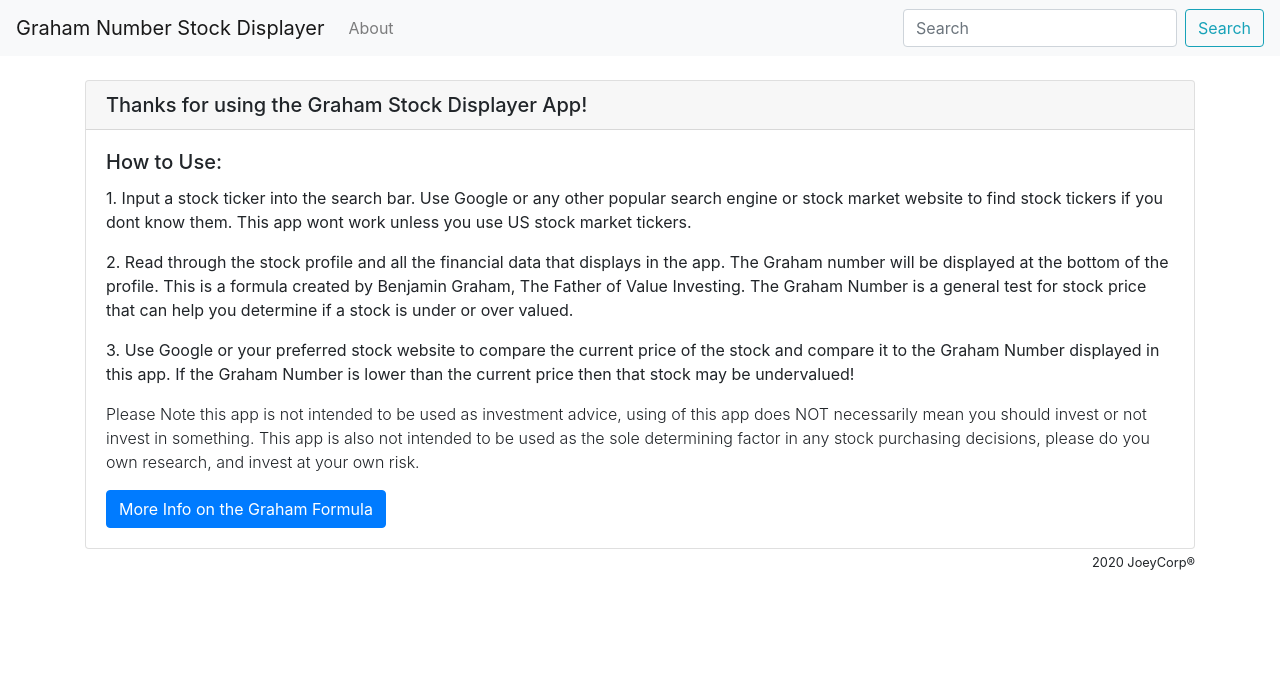
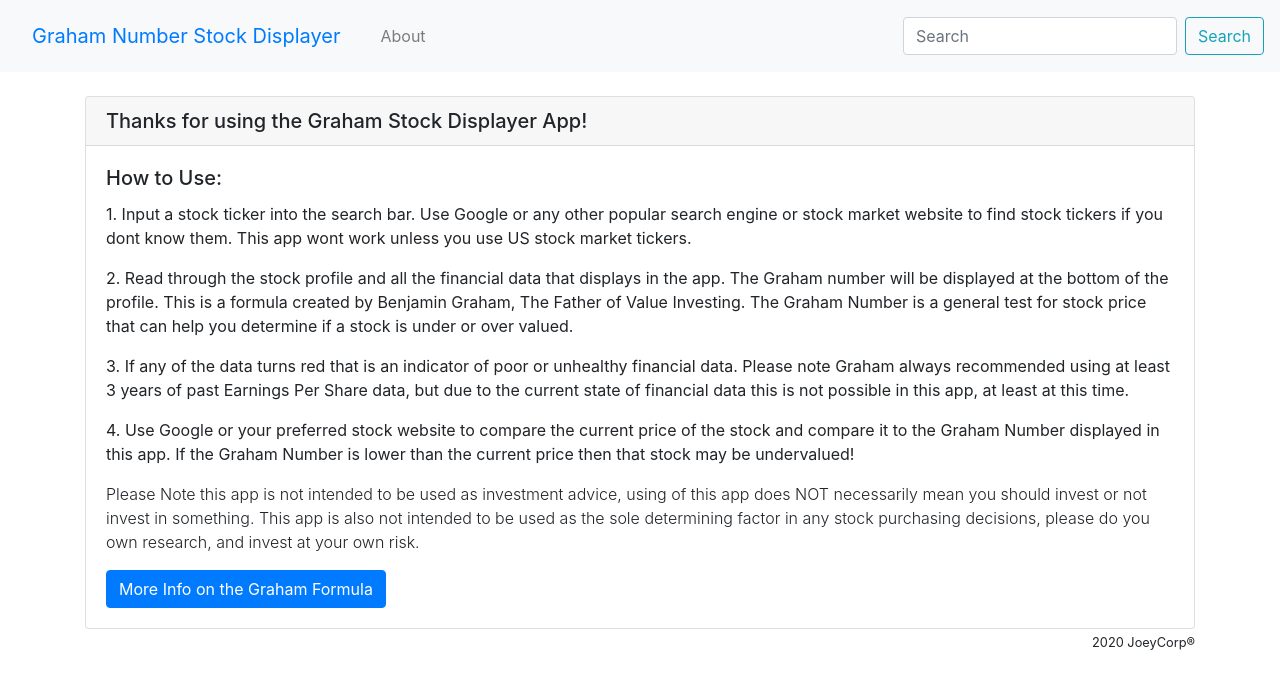
Before and after one commit to SteelMasterJ/Stock-Info-Displayer-App, a React (Create React App) app: page /about in a window 1280 px wide. Shown: the top 688 px of the page. Built offline with nearby package versions, Linux system fonts and the light colour scheme; no server answers.

Commit message:
Minor Updates

```diff
--- a/src/components/About.js
+++ b/src/components/About.js
@@ -9,7 +9,8 @@ const About = props => (
                     <h5 className="card-title">How to Use:</h5>
                     <p className="card-text">1. Input a stock ticker into the search bar. Use Google or any other popular search engine or stock market website to find stock tickers if you dont know them. This app wont work unless you use US stock market tickers.</p>
                     <p className="card-text">2. Read through the stock profile and all the financial data that displays in the app. The Graham number will be displayed at the bottom of the profile. This is a formula created by Benjamin Graham, The Father of Value Investing. The Graham Number is a general test for stock price that can help you determine if a stock is under or over valued.</p>
-                    <p className="card-text">3. Use Google or your preferred stock website to compare the current price of the stock and compare it to the Graham Number displayed in this app. If the Graham Number is lower than the current price then that stock may be undervalued!</p>
+                    <p className="card-text">3. If any of the data turns red that is an indicator of poor or unhealthy financial data. Please note Graham always recommended using at least 3 years of past Earnings Per Share data, but due to the current state of financial data this is not possible in this app, at least at this time.</p>
+                    <p className="card-text">4. Use Google or your preferred stock website to compare the current price of the stock and compare it to the Graham Number displayed in this app. If the Graham Number is lower than the current price then that stock may be undervalued!</p>
                     <p className="card-text font-weight-light">Please Note this app is not intended to be used as investment advice, using of this app does NOT necessarily mean you should invest or not invest in something. This app is also not intended to be used as the sole determining factor in any stock purchasing decisions, please do you own research, and invest at your own risk.</p>
                     <a rel="noopener noreferrer" href={"https://www.investopedia.com/terms/g/graham-number.asp" + props.ticker} className="btn btn-primary" target="_blank">More Info on the Graham Formula</a>
                 </div>
--- a/src/components/Profile.js
+++ b/src/components/Profile.js
@@ -1,6 +1,4 @@
 import React from 'react';
-
-//props.description.length >= 900 ? props.description.slice(0, 750) + "..." : props.description
 
 const Profile = props => (
     <div className="App">
--- a/src/components/SearchBar.js
+++ b/src/components/SearchBar.js
@@ -40,11 +40,11 @@ const SearchForm = (props) => {
 
   return (
     <nav className="navbar navbar-expand-sm navbar-light bg-light">
-      <div className="navbar-brand">Graham Number Stock Displayer</div>
-        <div class="collapse navbar-collapse" id="navbarSupportedContent">
-          <ul class="navbar-nav mr-auto">
-          <li class="nav-item">
-            <a class="nav-link" href="/about">About</a>
+      <div className="navbar-brand"><a className="nav-link" href="/">Graham Number Stock Displayer</a></div>
+        <div className="collapse navbar-collapse" id="navbarSupportedContent">
+          <ul className="navbar-nav mr-auto">
+          <li className="nav-item">
+            <a className="nav-link" href="/about">About</a>
           </li>
           </ul>
         </div>
```
